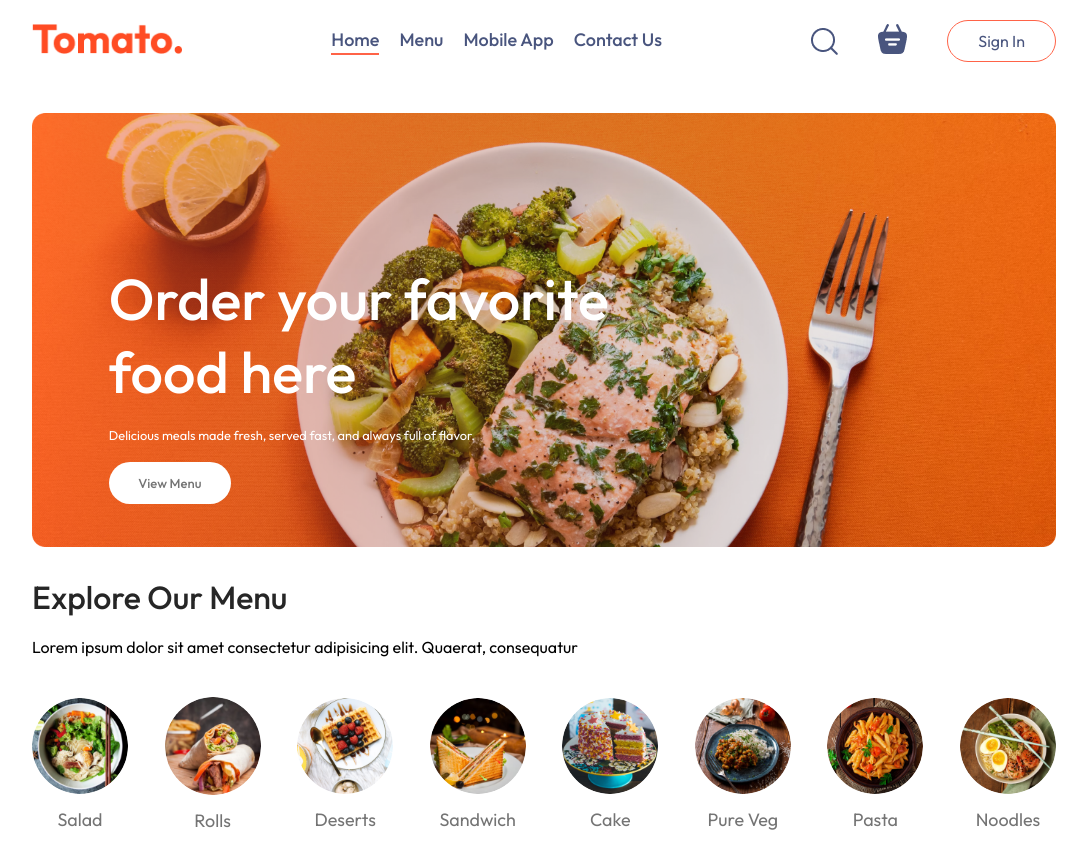
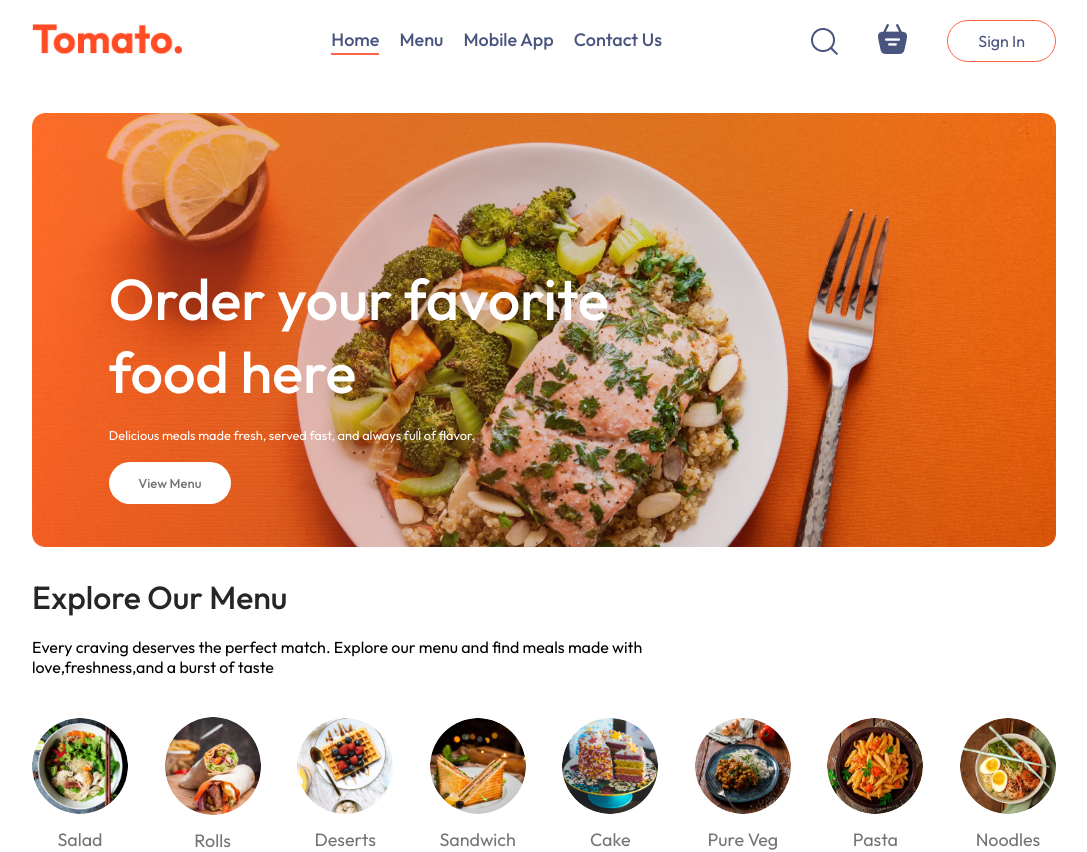
Before and after one commit to Yogesh4719/food_website, a React (Vite) app: page / in a window 1280 px wide. Shown: the top 852 px of the page, without its empty margins (96-1183 px from the left). Built offline with nearby package versions, Linux system fonts and the light colour scheme; a web font is replaced by a local one.

Commit message:
Update ExploreMenu.jsx

```diff
--- a/src/components/ExploreMenu/ExploreMenu.jsx
+++ b/src/components/ExploreMenu/ExploreMenu.jsx
@@ -5,7 +5,7 @@ const ExploreMenu = ({category,setCategory}) => {
   return (
     <div className='explore-menu' id="explore-menu">
         <h1>Explore Our Menu</h1>
-        <p className='explore-menu-text'>Lorem ipsum dolor sit amet consectetur adipisicing elit. Quaerat, consequatur</p>
+        <p className='explore-menu-text'>Every craving deserves the perfect match. Explore our menu and find meals made with love,freshness,and a burst of taste</p>
         <div className="explore-menu-list">
             {menu_list.map((item,index)=>{
                 return (
@@ -21,4 +21,5 @@ const ExploreMenu = ({category,setCategory}) => {
   )
 }
 
+
 export default ExploreMenu
```
